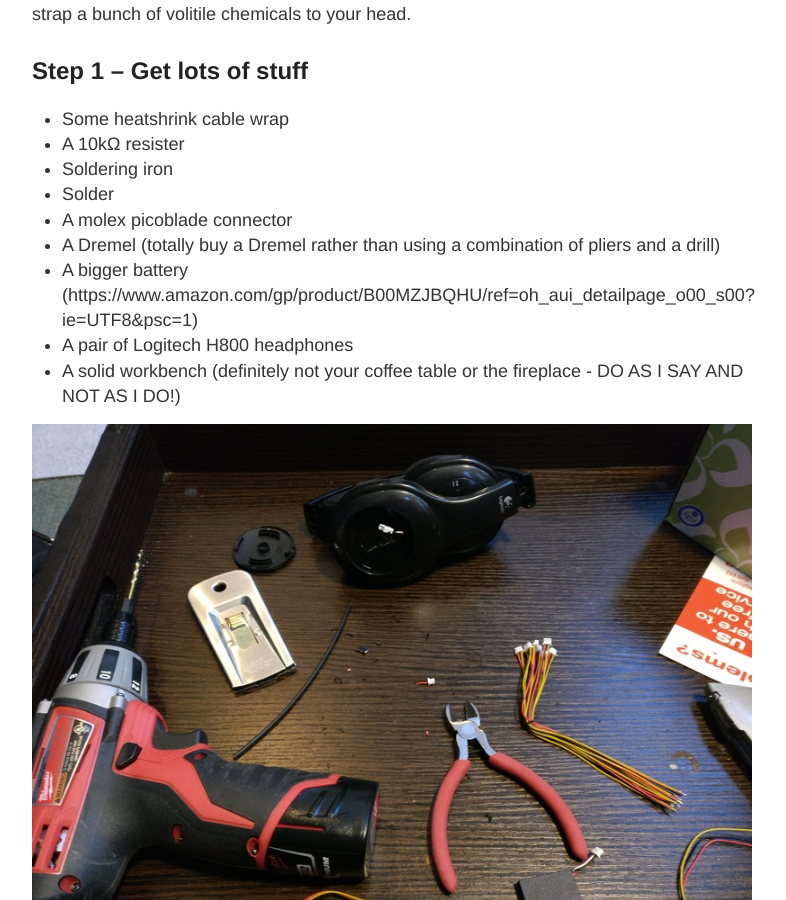
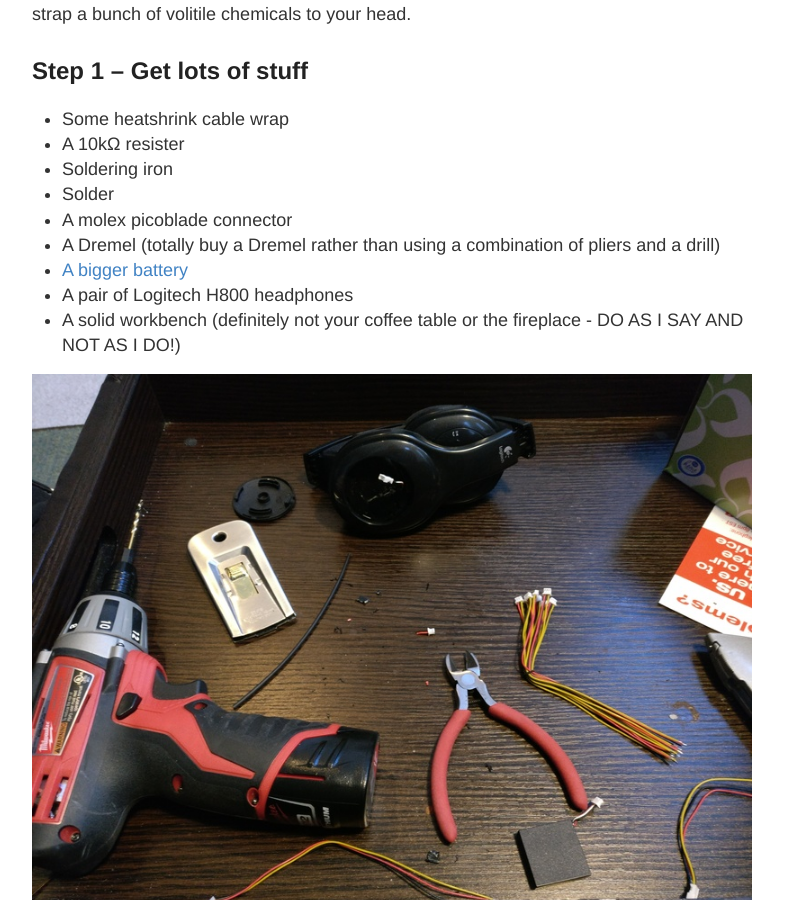
Before and after one commit to ajillingworth/ajillingworth.github.io, a Jekyll site: the page built from _posts/2017-02-07-Hacking-a-bigger-battery-into-logitech-h800.md, in a window 1280 px wide and 900 px high, scrolled down 714 px. Shown: the whole window, without its empty margins (248-1034 px from the left). Built offline with Jekyll 4.4.1, drawn with Linux system fonts in a browser that asks for light colours; our own code applies the rules of GitHub Pages for plain Markdown files.

Commit message:
Fix link to battery

```diff
--- a/_posts/2017-02-07-Hacking-a-bigger-battery-into-logitech-h800.md
+++ b/_posts/2017-02-07-Hacking-a-bigger-battery-into-logitech-h800.md
@@ -26,7 +26,7 @@ Disclaimer: before we get started, here's a quick reminder that you shouldn't tr
 - Solder
 - A molex picoblade connector
 - A Dremel (totally buy a Dremel rather than using a combination of pliers and a drill)
-- A bigger battery (https://www.amazon.com/gp/product/B00MZJBQHU/ref=oh_aui_detailpage_o00_s00?ie=UTF8&psc=1)
+- [A bigger battery](https://www.amazon.com/gp/product/B00MZJBQHU/ref=oh_aui_detailpage_o00_s00?ie=UTF8&psc=1)
 - A pair of Logitech H800 headphones
 - A solid workbench (definitely not your coffee table or the fireplace - DO AS I SAY AND NOT AS I DO!)
 
```
